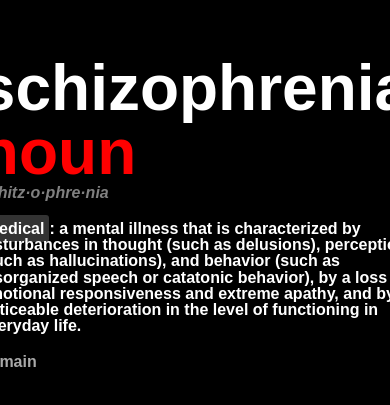
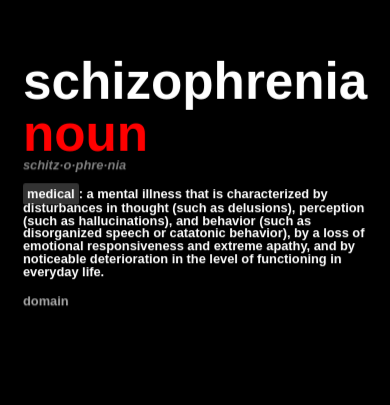
Before and after one commit to certifiedloverboy/izayatiji, a plain HTML site: page index.html in a window 390 px wide. Shown: the part 209-614 px from the top of the page. Drawn offline with Linux system fonts and the light colour scheme.

Commit message:
Update index.html

```diff
--- a/index.html
+++ b/index.html
@@ -134,6 +134,14 @@
             }
         }
 
+        /* Apply 20% zoom for mobile devices */
+        @media (max-width: 768px) {
+            .container {
+                transform: scale(0.8); /* 20% reduction */
+                transform-origin: center top;
+            }
+        }
+
     </style>
 </head>
 <body>
```
